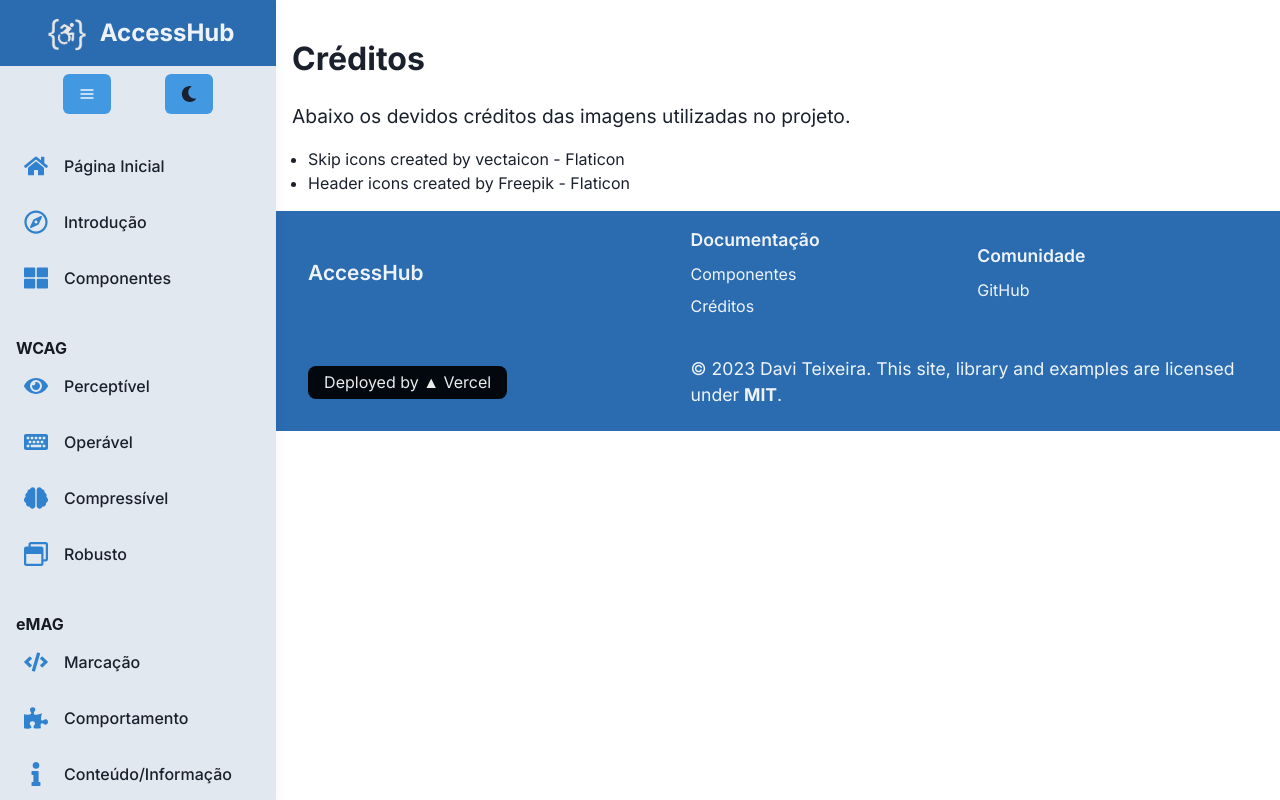
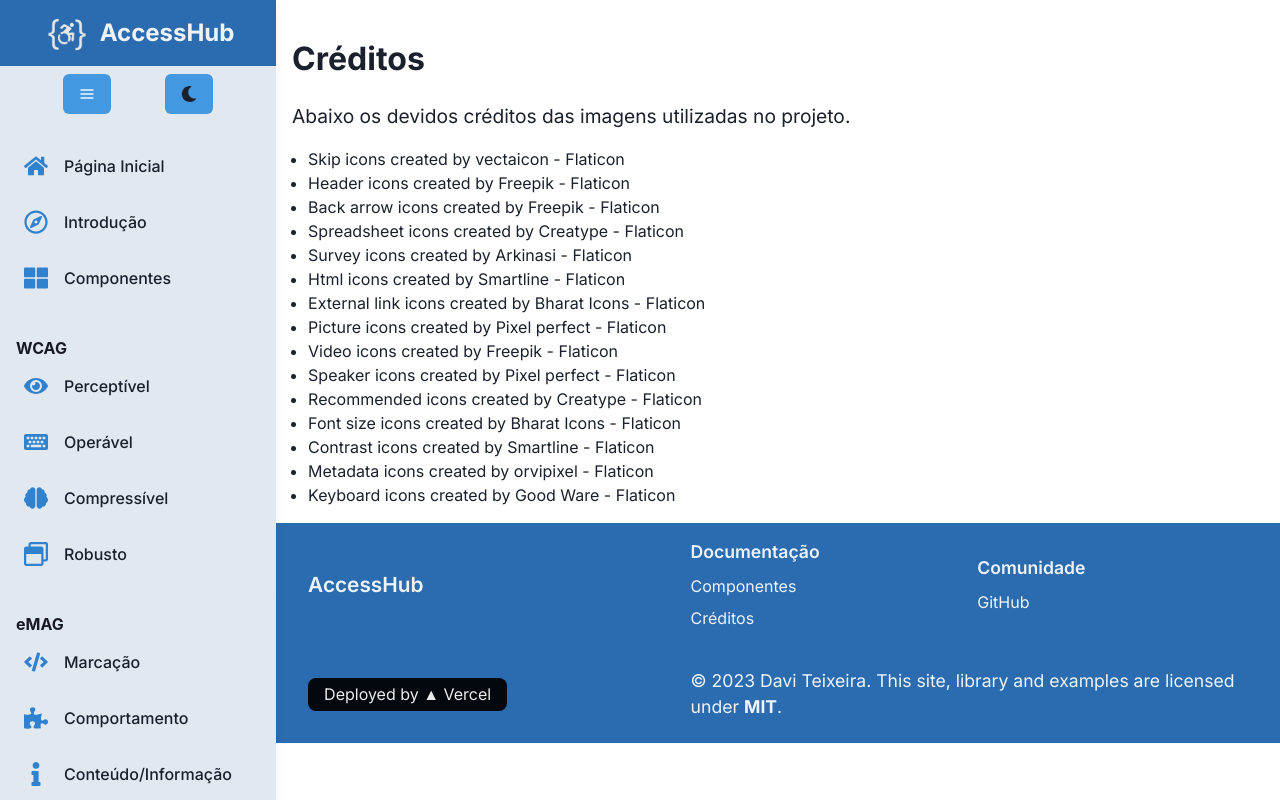
Before and after one commit to daviteixeira-dev/accesshub, a React (Vite) app: page /credits in a window 1280 px wide. Built offline with nearby package versions, Linux system fonts and the light colour scheme.

Commit message:
adding the rest of the icon credits from the component images

```diff
--- a/src/pages/CreditsSection.tsx
+++ b/src/pages/CreditsSection.tsx
@@ -24,6 +24,71 @@ const linkItems = [
         ListLink: 'https://www.flaticon.com/free-icons/header',
         ListTitle: 'header icons'
     },
+    {
+        ListText: 'Back arrow icons created by Freepik - Flaticon',
+        ListLink: 'https://www.flaticon.com/free-icons/back-arrow',
+        ListTitle: 'back arrow icons'
+    },
+    {
+        ListText: 'Spreadsheet icons created by Creatype - Flaticon',
+        ListLink: 'https://www.flaticon.com/free-icons/spreadsheet',
+        ListTitle: 'spreadsheet icons'
+    },
+    {
+        ListText: 'Survey icons created by Arkinasi - Flaticon',
+        ListLink: 'https://www.flaticon.com/free-icons/survey',
+        ListTitle: 'survey icons'
+    },
+    {
+        ListText: 'Html icons created by Smartline - Flaticon',
+        ListLink: 'https://www.flaticon.com/free-icons/html',
+        ListTitle: 'html icons'
+    },
+    {
+        ListText: 'External link icons created by Bharat Icons - Flaticon',
+        ListLink: 'https://www.flaticon.com/free-icons/external-link',
+        ListTitle: 'external link icons'
+    },
+    {
+        ListText: 'Picture icons created by Pixel perfect - Flaticon',
+        ListLink: 'https://www.flaticon.com/free-icons/picture',
+        ListTitle: 'picture icons'
+    },
+    {
+        ListText: 'Video icons created by Freepik - Flaticon',
+        ListLink: 'https://www.flaticon.com/free-icons/video',
+        ListTitle: 'video icons'
+    },
+    {
+        ListText: 'Speaker icons created by Pixel perfect - Flaticon',
+        ListLink: 'https://www.flaticon.com/free-icons/speaker',
+        ListTitle: 'speaker icons'
+    },
+    {
+        ListText: 'Recommended icons created by Creatype - Flaticon',
+        ListLink: 'https://www.flaticon.com/free-icons/recommended',
+        ListTitle: 'recommended icons'
+    },
+    {
+        ListText: 'Font size icons created by Bharat Icons - Flaticon',
+        ListLink: 'https://www.flaticon.com/free-icons/font-size',
+        ListTitle: 'font size icons'
+    },
+    {
+        ListText: 'Contrast icons created by Smartline - Flaticon',
+        ListLink: 'https://www.flaticon.com/free-icons/contrast',
+        ListTitle: 'contrast icons'
+    },
+    {
+        ListText: 'Metadata icons created by orvipixel - Flaticon',
+        ListLink: 'https://www.flaticon.com/free-icons/metadata',
+        ListTitle: 'metadata icons'
+    },
+    {
+        ListText: 'Keyboard icons created by Good Ware - Flaticon',
+        ListLink: 'https://www.flaticon.com/free-icons/keyboard',
+        ListTitle: 'keyboard icons'
+    }
 ]
 
 const CreditsSection = () => {
```
